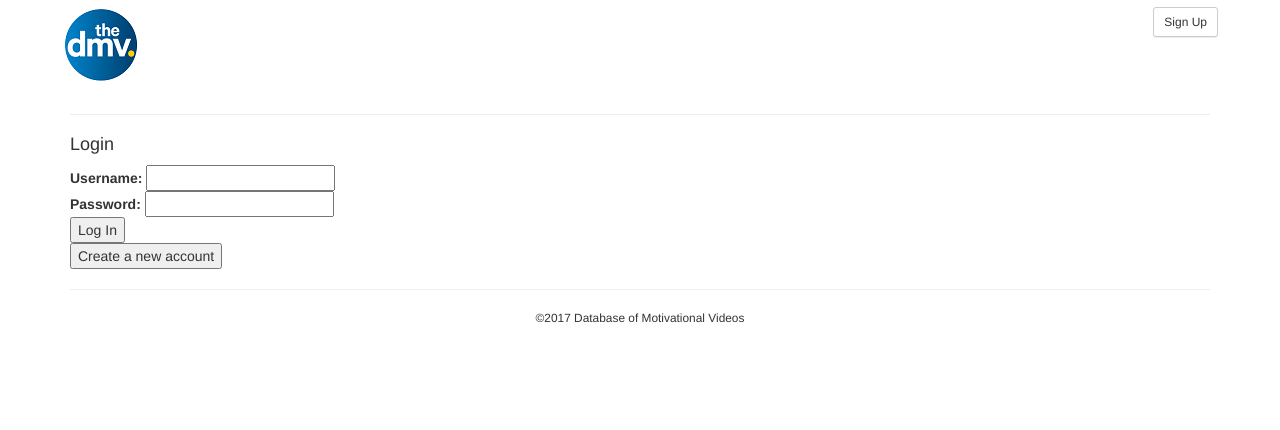
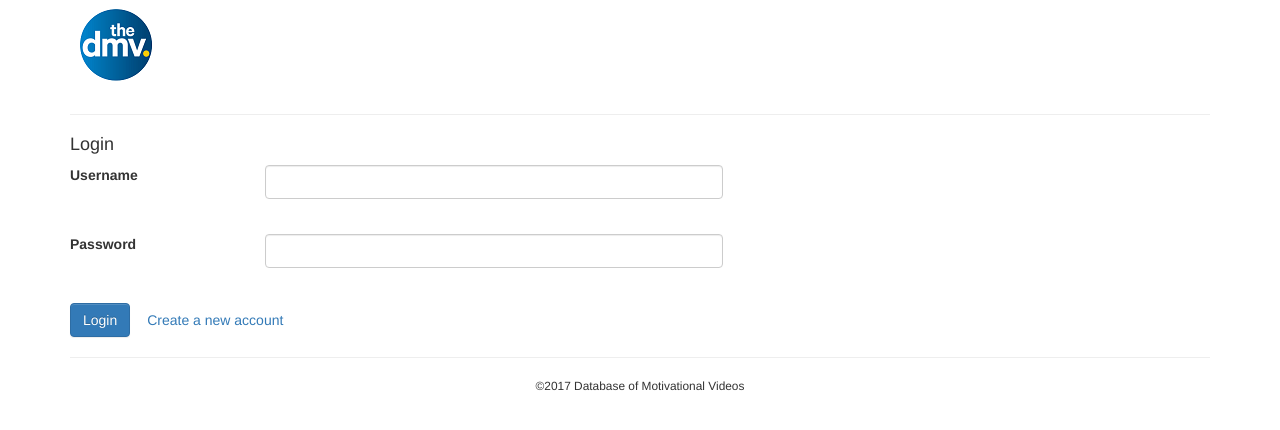
Before and after one commit to cameronsmith0320/CMSC389N-Motivational-Video-Database, a PHP site: page /login.php in a window 1280 px wide. Shown: the top 430 px of the page. Run offline with PHP 8.4, Linux system fonts and the light colour scheme; data that the repository does not hold is empty.

Commit message:
more styling of login pages

```diff
--- a/login.php
+++ b/login.php
@@ -28,14 +28,22 @@
             $num_rows = $result->num_rows;
             if ($num_rows === 0) {
                 $body = <<<INVALID
+                <div class="alert alert-danger"> <strong>Invalid username-password combination.</strong> Please try again.</div>
                 <form action="{$_SERVER["PHP_SELF"]}" method="post">
-                    <strong>Username: </strong><input type="text" name="username" value="$username" required /><br>
-                    <strong>Password: </strong><input type="password" name="password" required /><br>
-                    <h3>Invalid username-password combination. Please try again.</h3><br>
-                    <input type="submit" name="login" value="Log In" />
-                </form>
-                <form action="createAccount.php" method="post">
-                    &nbsp;or&nbsp;<input type="submit" name="createAccount" value="Create a new account" />
+                    <div class="form-group row">
+                        <label class="col-sm-2 col-form-label" for="username"> Username </label>
+                        <div class="col-sm-5">
+                            <input class="form-control" id="username" type="text" name="username" value="$username" required /><br>
+                        </div>
+                    </div>
+                    <div class="form-group row">
+                        <label class="col-sm-2 col-form-label" for="password"> Password </label>
+                        <div class="col-sm-5">
+                            <input class="form-control" id="password" type="password" name="password" required /><br>
+                        </div>
+                    </div>
+                    <button class="btn btn-primary" type="submit" name="login"> Login </button>
+                    <a href="createAccount.php" class="btn btn-secondary" type="submit" name="createAccount"> Create a new account </a>
                 </form>
 INVALID;
             }
@@ -51,14 +59,22 @@ INVALID;
     }
     else {
         $body = <<<FORM
-            <form action="{$_SERVER["PHP_SELF"]}" method="post">
-                <strong>Username: </strong><input type="text" name="username" required /><br>
-                <strong>Password: </strong><input type="password" name="password" required /><br>
-                <input type="submit" name="login" value="Log In" />
-            </form>
-            <form action="createAccount.php" method="post">
-                <input type="submit" name="createAccount" value="Create a new account" />
-            </form>
+                <form action="{$_SERVER["PHP_SELF"]}" method="post">
+                    <div class="form-group row">
+                        <label class="col-sm-2 col-form-label" for="username"> Username </label>
+                        <div class="col-sm-5">
+                            <input class="form-control" id="username" type="text" name="username" value="$username" required /><br>
+                        </div>
+                    </div>
+                    <div class="form-group row">
+                        <label class="col-sm-2 col-form-label" for="password"> Password </label>
+                        <div class="col-sm-5">
+                            <input class="form-control" id="password" type="password" name="password" required /><br>
+                        </div>
+                    </div>
+                    <button class="btn btn-primary" type="submit" name="login"> Login </button>
+                    <a href="createAccount.php" class="btn btn-secondary" type="submit" name="createAccount"> Create a new account </a>
+                </form>
 FORM;
     }
 
@@ -78,19 +94,9 @@ FORM;
             <body>
                 <div class="container">
                     <header>
-                        <div class="row">
-                             <div class="pull-left">
 								<form action="index.html" method="post">
 									<input type="image" src="DMV-logo.png" alt="Submit Form" />
 								</form>
-                            </div>
-
-		<div class="pull-right">
-			<form action="createAccount.php">
-				<button class="btn btn-default btn-sm" type="submit" id="logout"> Sign Up </button>
-				</form>
-		</div>
-                        </div>
                     </header>
                     <hr>
                     <h4>Login</h4>
```
Also changed, not shown: createAccount.php (+38 -15 lines).
